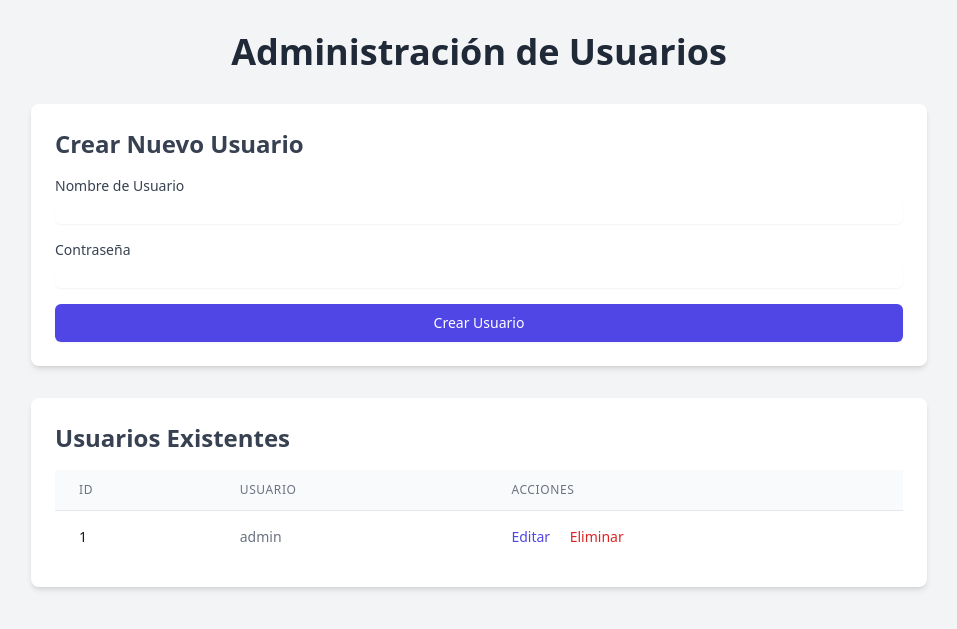
After one commit to Marvkare/Sistema-correspondencia, a Flask app: page /usuarios/manage_users in a window 1280 px wide. The commit adds this page. Shown: the top 629 px of the page, without its empty margins (161-1118 px from the left). Run offline with Flask 3, Linux system fonts and the light colour scheme; a user stored in the database is signed in; some libraries are stand-ins or nearby versions.

Commit message:
(update): se actualizaron rutas de usuarios

```diff
--- a/app.py
+++ b/app.py
@@ -1,10 +1,14 @@
 import os
 from flask import Flask, render_template, request, redirect, url_for, flash
-from flask_login import LoginManager, UserMixin, login_user, logout_user, login_required, current_user
+from flask_login import LoginManager, login_user, logout_user, login_required, current_user
 import secrets
 
 # Import the Blueprint from your new file
 from blueprints.oficios import oficios_bp
+from blueprints.usuarios import usuarios_bp
+
+# Import the User and users dictionary from the new models file
+from models import users, User
 
 # Inicialización de la aplicación
 app = Flask(__name__)
@@ -16,28 +20,9 @@ login_manager.init_app(app)
 login_manager.login_view = 'login'
 
 
-# Register the Blueprint with your app
+# Register the Blueprints with your app
 app.register_blueprint(oficios_bp)
-# --- Simulación de una base de datos de usuarios ---
-# En un entorno real, usarías una base de datos como SQL con SQLAlchemy
-class User(UserMixin):
-    def __init__(self, id, username, password):
-        self.id = id
-        self.username = username
-        self.password = password
-        self.roles = [] # Aquí se almacenan los roles del usuario
-
-# Usuario por defecto y "base de datos"
-users = {
-    1: User(1, 'admin', 'adminpassword')
-}
-
-roles = {
-    'admin': ['admin_role'], # Ejemplo de rol
-}
-
-# Asigna el rol 'admin' al usuario 'admin'
-users[1].roles.append('admin_role')
+app.register_blueprint(usuarios_bp)
 
 @login_manager.user_loader
 def load_user(user_id):
--- a/blueprints/usuarios.py
+++ b/blueprints/usuarios.py
@@ -1,11 +1,9 @@
-# blueprints/usuarios.py
-
 from flask import Blueprint, render_template, request, redirect, url_for, flash
 from flask_login import login_required, current_user
 
 # Simulación de la base de datos de usuarios y roles
 # En una aplicación real, esto se manejaría con SQLAlchemy
-from app import users, roles, User
+from models import users, roles, User
 
 usuarios_bp = Blueprint('usuarios', __name__, url_prefix='/usuarios')
 
@@ -24,20 +22,43 @@ def check_admin_access():
 
 @usuarios_bp.route('/manage_users')
 def manage_users():
-    """Muestra la lista de usuarios y un formulario para crear nuevos."""
+    """Muestra la lista de usuarios y un formulario para crear y editar."""
     return render_template('usuarios/manage.html', users=users.values())
 
 @usuarios_bp.route('/manage_users/create', methods=['POST'])
 def create_user():
     """Crea un nuevo usuario."""
     username = request.form['username']
-    password = request.form['password'] # ¡Recuerda hashear en producción!
+    password = request.form['password']  # ¡Recuerda hashear en producción!
 
     # Asigna un ID simple para el ejemplo
     new_id = len(users) + 1
     users[new_id] = User(new_id, username, password)
 
     flash(f'Usuario "{username}" creado exitosamente.', 'success')
+    return redirect(url_for('usuarios.manage_users'))
+
+@usuarios_bp.route('/manage_users/edit/<int:user_id>', methods=['GET', 'POST'])
+def edit_user(user_id):
+    """Muestra el formulario para editar un usuario existente."""
+    user = users.get(user_id)
+    if not user:
+        flash('Usuario no encontrado.', 'danger')
+        return redirect(url_for('usuarios.manage_users'))
+
+    return render_template('usuarios/edit.html', user=user)
+
+@usuarios_bp.route('/manage_users/update/<int:user_id>', methods=['POST'])
+def update_user(user_id):
+    """Actualiza la información de un usuario."""
+    user = users.get(user_id)
+    if user:
+        user.username = request.form['username']
+        if request.form['password']:
+            user.password = request.form['password'] # ¡Recuerda hashear en producción!
+        flash(f'Usuario "{user.username}" actualizado exitosamente.', 'success')
+    else:
+        flash('Usuario no encontrado.', 'danger')
     return redirect(url_for('usuarios.manage_users'))
 
 @usuarios_bp.route('/manage_users/delete/<int:user_id>', methods=['POST'])
--- /dev/null
+++ b/templates/usuarios/manage.html
@@ -0,0 +1,72 @@
+<!DOCTYPE html>
+<html lang="es">
+<head>
+    <meta charset="UTF-8">
+    <meta name="viewport" content="width=device-width, initial-scale=1.0">
+    <title>Administrar Usuarios</title>
+    <!-- Incluye el CDN de Tailwind CSS -->
+    <script src="https://cdn.tailwindcss.com"></script>
+</head>
+<body class="bg-gray-100 font-sans p-8">
+
+    <div class="container mx-auto max-w-4xl">
+        <h1 class="text-4xl font-bold text-center text-gray-800 mb-8">Administración de Usuarios</h1>
+
+        <!-- Formulario para Crear y Editar -->
+        <div class="bg-white p-6 rounded-lg shadow-md mb-8">
+            <h2 class="text-2xl font-semibold text-gray-700 mb-4">
+                {% if user_to_edit %}
+                    Editar Usuario: {{ user_to_edit.username }}
+                {% else %}
+                    Crear Nuevo Usuario
+                {% endif %}
+            </h2>
+            <form action="{% if user_to_edit %}{{ url_for('usuarios.update_user', user_id=user_to_edit.id) }}{% else %}{{ url_for('usuarios.create_user') }}{% endif %}" method="POST" class="space-y-4">
+                <div>
+                    <label for="username" class="block text-sm font-medium text-gray-700">Nombre de Usuario</label>
+                    <input type="text" id="username" name="username" value="{% if user_to_edit %}{{ user_to_edit.username }}{% endif %}" required class="mt-1 block w-full rounded-md border-gray-300 shadow-sm focus:border-indigo-500 focus:ring-indigo-500">
+                </div>
+                <div>
+                    <label for="password" class="block text-sm font-medium text-gray-700">Contraseña {% if user_to_edit %}(dejar en blanco para no cambiar){% endif %}</label>
+                    <input type="password" id="password" name="password" {% if not user_to_edit %}required{% endif %} class="mt-1 block w-full rounded-md border-gray-300 shadow-sm focus:border-indigo-500 focus:ring-indigo-500">
+                </div>
+                <button type="submit" class="w-full py-2 px-4 border border-transparent rounded-md shadow-sm text-sm font-medium text-white bg-indigo-600 hover:bg-indigo-700 focus:outline-none focus:ring-2 focus:ring-offset-2 focus:ring-indigo-500">
+                    {% if user_to_edit %}
+                        Actualizar Usuario
+                    {% else %}
+                        Crear Usuario
+                    {% endif %}
+                </button>
+            </form>
+        </div>
+
+        <!-- Lista de Usuarios -->
+        <div class="bg-white p-6 rounded-lg shadow-md">
+            <h2 class="text-2xl font-semibold text-gray-700 mb-4">Usuarios Existentes</h2>
+            <table class="min-w-full divide-y divide-gray-200">
+                <thead class="bg-gray-50">
+                    <tr>
+                        <th scope="col" class="px-6 py-3 text-left text-xs font-medium text-gray-500 uppercase tracking-wider">ID</th>
+                        <th scope="col" class="px-6 py-3 text-left text-xs font-medium text-gray-500 uppercase tracking-wider">Usuario</th>
+                        <th scope="col" class="px-6 py-3 text-left text-xs font-medium text-gray-500 uppercase tracking-wider">Acciones</th>
+                    </tr>
+                </thead>
+                <tbody class="bg-white divide-y divide-gray-200">
+                    {% for user in users %}
+                    <tr>
+                        <td class="px-6 py-4 whitespace-nowrap text-sm font-medium text-gray-900">{{ user.id }}</td>
+                        <td class="px-6 py-4 whitespace-nowrap text-sm text-gray-500">{{ user.username }}</td>
+                        <td class="px-6 py-4 whitespace-nowrap text-sm font-medium">
+                            <a href="{{ url_for('usuarios.manage_users', user_id=user.id) }}" class="text-indigo-600 hover:text-indigo-900 mr-4">Editar</a>
+                            <form action="{{ url_for('usuarios.delete_user', user_id=user.id) }}" method="POST" class="inline-block" onsubmit="return confirm('¿Estás seguro de que quieres eliminar a este usuario?');">
+                                <button type="submit" class="text-red-600 hover:text-red-900">Eliminar</button>
+                            </form>
+                        </td>
+                    </tr>
+                    {% endfor %}
+                </tbody>
+            </table>
+        </div>
+    </div>
+</body>
+</html>
```
Also changed, not shown: models.py (added, +22 -0 lines), templates/dashboard.html (+19 -59 lines).
